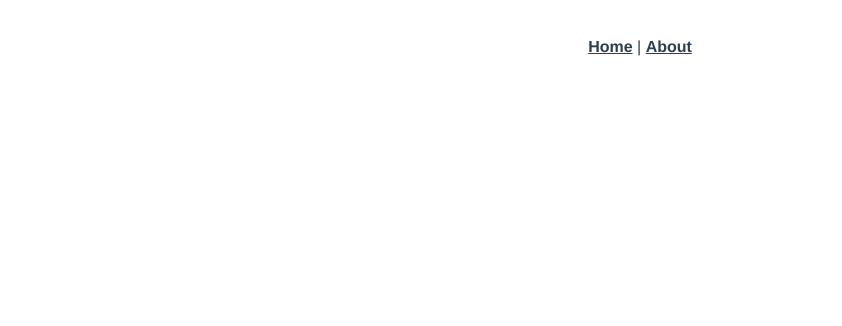
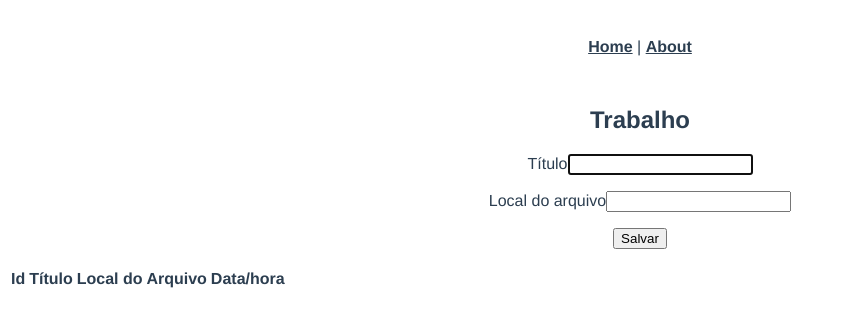
Before and after one commit to VictorCardial/CalcKmFront, a Vue app: page /trabalho in a window 1280 px wide. Shown: the top 326 px of the page, without its empty margins (0-842 px from the left). Built offline with nearby package versions, Linux system fonts and the light colour scheme.

Commit message:
Basic Auth

```diff
--- a/src/main.js
+++ b/src/main.js
@@ -2,6 +2,9 @@
 import App from './App.vue'
 import router from './router'
 import store from './store'
+import axios from 'axios'
+
+axios.defaults.baseURL = 'https://harlequin-mastodon-59b7arti.ws-us17.gitpod.io/'
 
 Vue.config.productionTip = false
 
--- a/src/router/index.js
+++ b/src/router/index.js
@@ -9,6 +9,11 @@
     path: '/',
     name: 'Home',
     component: Home
+  },
+  {
+    path: '/trabalho',
+    name: 'Trabalho',
+    component: () => import( '../views/Trabalho.vue')
   },
   {
     path: '/about',
--- a/src/store/index.js
+++ b/src/store/index.js
@@ -5,8 +5,16 @@
 
 export default new Vuex.Store({
   state: {
+    usuario: '',
+    senha: ''
   },
   mutations: {
+    setUsuario(state, valor) {
+      state.usuario = valor;
+    },
+    setSenha(state, valor) {
+      state.senha = valor;
+    }
   },
   actions: {
   },
--- a/src/views/About.vue
+++ b/src/views/About.vue
@@ -1,5 +1,62 @@
 <template>
-  <div class="about">
-    <h1>This is an about page</h1>
-  </div>
+  <form @submit.prevent="login">
+
+  <h2>Login</h2>
+
+  <p>
+    <label for="username">Usuário</label>
+    <input type="text" id="username" required autofocus v-model="nome">
+  </p>
+
+  <p>
+    <label for="inputPassword">Senha</label>
+    <input type="password" id="inputPassword" required v-model="senha">
+  </p>
+  <button type="submit">Ok</button>
+  </form>
+
 </template>
+
+<script>
+
+import axios from 'axios';
+import { mapMutations } from 'vuex';
+
+export default {
+  name: 'Home',
+  data(){
+    return {
+      nome:'',
+      senha:''
+    }
+  },
+  methods:{
+    ...mapMutations([
+      'setUsuario',
+      'setSenha'
+    ]),
+    login(){
+      axios.get('trabalho',
+      { params: { id: 1 }, headers: { Accept: 'application/json'}, auth: { username: this.nome, password: this.senha} })
+      .then(res => {
+        console.log(res);
+        this.sucesso();
+      })
+      .catch(error => {
+        console.log(error);
+        if (error.response.status === 401) {
+          console.log('Usuário ou senha inválidos');
+        }
+        else {
+          this.sucesso();
+        }
+      });
+    },
+    sucesso() {
+      this.setUsuario(this.nome);
+      this.setSenha(this.senha);
+      this.$router.push('/trabalho');
+    }
+  }
+}
+</script>>
--- /dev/null
+++ b/src/views/Trabalho.vue
@@ -0,0 +1,89 @@
+<template>
+    <div>
+        <form @submit.prevent="cadastrar">
+            <h2>Trabalho</h2>
+            <p>
+                <label for="titulo">Título</label>
+                <input type="text" id="titulo"
+                required autofocus
+                v-model="titulo">
+            </p>
+            <p>
+                <label for="localArquivo">Local do arquivo</label>
+                <input type="text" id="localArquivo"
+                required
+                v-model="localArquivo">
+            </p>
+            <button type="submit">Salvar</button>
+        </form>
+
+        <br>
+
+        <table>
+            <thead>
+                <tr>
+                    <th>Id</th>
+                    <th>Título</th>
+                    <th>Local do Arquivo</th>
+                    <th>Data/hora</th>
+                </tr>
+            </thead>
+
+            <tbody>
+                <tr v-for="trab in trabalhos" :key="trab.id">
+                    <td>{{ trab.id }}</td>
+                    <td>{{ trab.titulo }}</td>
+                    <td>{{ trab.localArquivo }}</td>
+                    <td>{{ trab.dataHoraEntrega }}</td>
+                </tr>
+            </tbody>
+        </table>
+    </div>
+</template>
+
+<script>
+
+import axios from 'axios';
+import { mapState } from 'vuex';
+
+export default {
+    name: 'anotacoes',
+    data(){
+        return {
+            titulo: '',
+            localArquivo: '',
+            trabalhos: []
+        }
+    },
+    computed: {
+        ...mapState([
+            'usuario',
+            'senha'
+        ])
+    },
+    methods: {
+        cadastrar() {
+            axios.post('trabalho',
+            {
+                titulo: this.titulo,
+                dataHoraEntrega: new Date(),
+                localArquivo: this.localArquivo
+            },
+            {
+                auth: {
+                    username: this.usuario,
+                    password: this.senha
+                }
+            }
+            )
+            .then(res => {
+                console.log(res);
+                this.titulo = '';
+                this.localArquivo = '';
+                this.trabalhos.push(res.data);
+            })
+            .catch(error => console.log(error))
+        }
+    }
+}
+</script>
```
